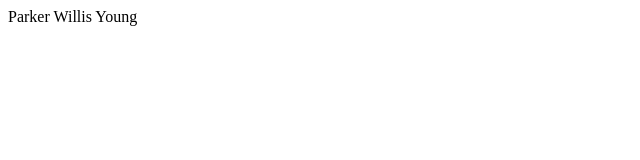
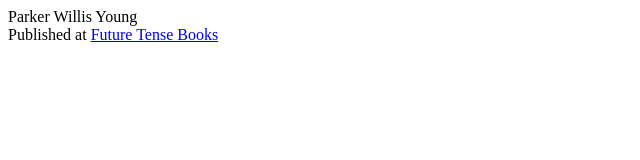
Before and after one commit to parkerwillisyoung/portfolio, a plain HTML site: page index.html in a window 1280 px wide. Shown: the whole page, without its empty margins (0-640 px from the left). Drawn offline with Linux system fonts and the light colour scheme.

Commit message:
Add link

```diff
--- a/index.html
+++ b/index.html
@@ -3,5 +3,6 @@
   <title>Portfolio</title>
 </head>
 <body>
-Parker Willis Young
+  <div>Parker Willis Young</div>
+  <div>Published at <a href="https://futuretensebooks.com/">Future Tense Books</a></div>
 </body>
```
